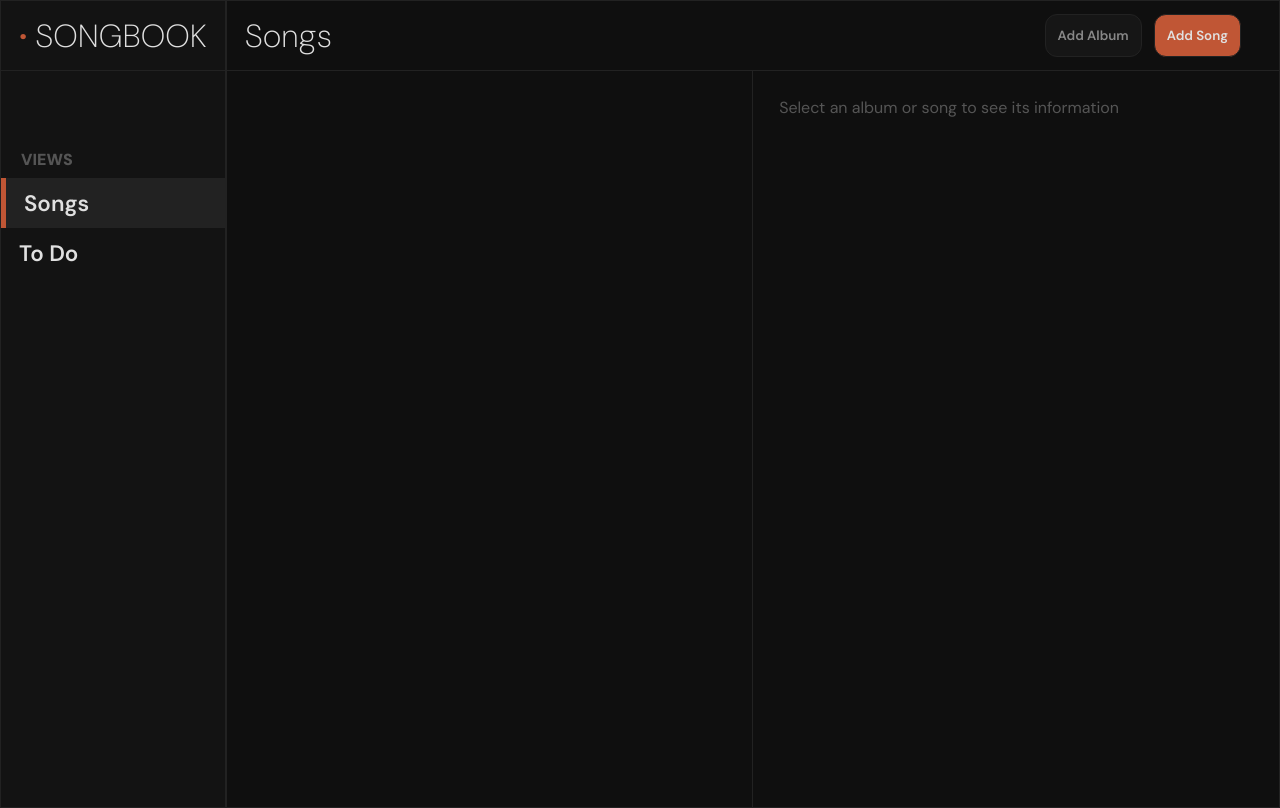
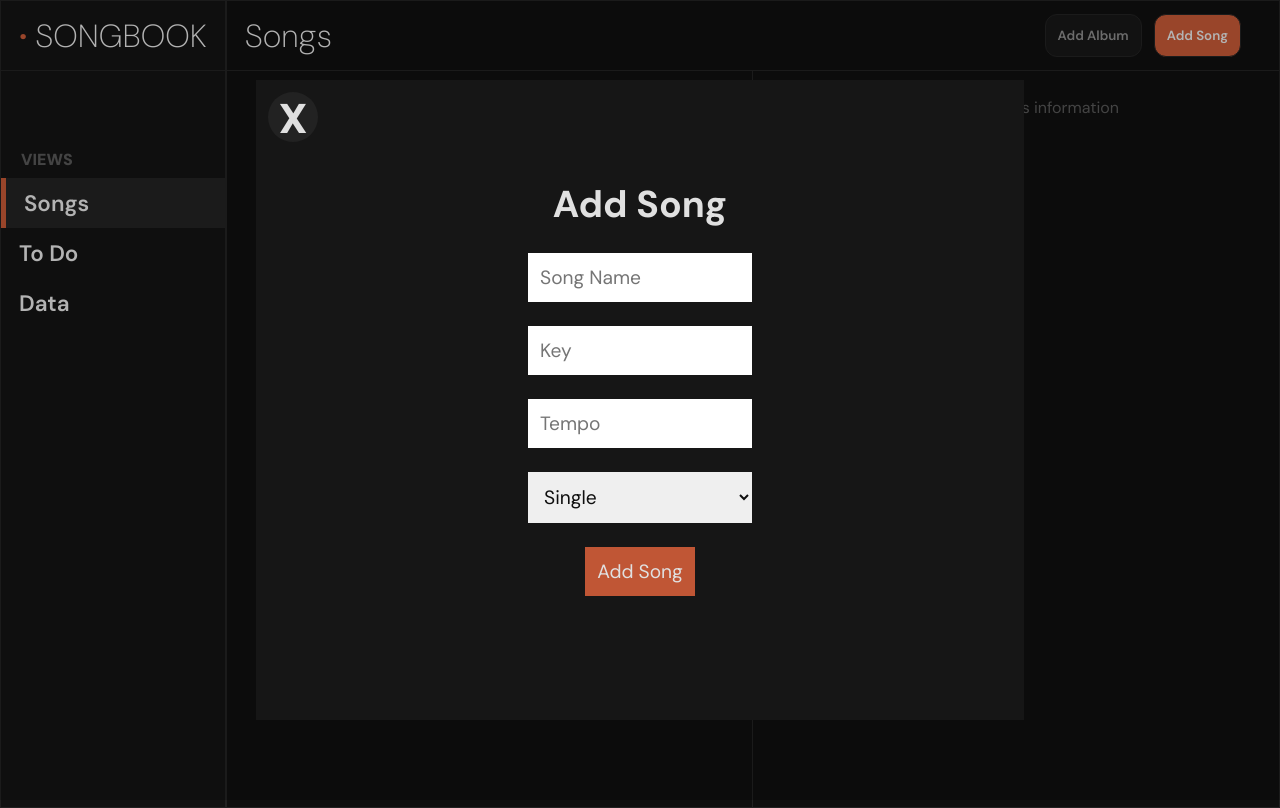
Before and after one commit to OliverSlate/songbook, a React (Vite) app: page / in a window 1280 px wide. Both pictures are taken after a click on the button "Add Song". Built offline with nearby package versions, Linux system fonts and the light colour scheme; a web font is replaced by a local one.

Commit message:
Finished adding albums/songs/sections

```diff
--- a/src/App.tsx
+++ b/src/App.tsx
@@ -2,8 +2,15 @@ import { useState } from "react";
 import Songs from "./components/Songs";
 import Todo from "./components/Todo";
 
+type AppState = "Songs" | "Todo" | "Data";
+
 function App() {
-  const [currentPage, setCurrentPage] = useState(0);
+  const [appState, setAppState] = useState<AppState>("Songs");
+  const views = {
+    Songs: <Songs></Songs>,
+    Todo: <Todo></Todo>,
+    Data: <p>Data view in the future</p>,
+  };
   return (
     <>
       <div className="main">
@@ -13,21 +20,25 @@ function App() {
           </div>
           <p>VIEWS</p>
           <button
-            className={currentPage === 0 ? "active" : ""}
-            onClick={() => setCurrentPage(0)}
+            className={appState === "Songs" ? "active" : ""}
+            onClick={() => setAppState("Songs")}
           >
             Songs
           </button>
           <button
-            className={currentPage === 1 ? "active" : ""}
-            onClick={() => setCurrentPage(1)}
+            className={appState === "Todo" ? "active" : ""}
+            onClick={() => setAppState("Todo")}
           >
             To Do
           </button>
+          <button
+            className={appState === "Data" ? "active" : ""}
+            onClick={() => setAppState("Data")}
+          >
+            Data
+          </button>
         </div>
-        <div className="right">
-          {currentPage === 0 ? <Songs></Songs> : <Todo></Todo>}
-        </div>
+        <div className="right">{views[appState]}</div>
       </div>
     </>
   );
--- a/src/components/Songs.tsx
+++ b/src/components/Songs.tsx
@@ -10,8 +10,8 @@ type Song = {
   id: string;
   name: string;
   key: string;
-  tempo: number;
-  albumId: string;
+  tempo: string;
+  albumId: string | null;
   sections: Section[];
 };
 type Section = {
@@ -47,10 +47,21 @@ export default function Songs() {
     () => songs.songs.filter((s: Song) => s.albumId === null),
     [songs],
   );
+  const [showAddAlbum, setShowAddAlbum] = useState(false);
+  const [newAlbumName, setNewAlbumName] = useState("");
+  const [newRelDate, setNewRelDate] = useState("");
+
+  const [showAddSong, setShowAddSong] = useState(false);
+  const [newSongName, setNewSongName] = useState("");
+  const [newSongKey, setNewSongKey] = useState("");
+  const [newSongTempo, setNewSongTempo] = useState<string>("");
+  const [newAlbumId, setNewAlbumId] = useState<string | null>(null);
 
   const [showAddSec, setShowAddSec] = useState(false);
   const [newSecName, setNewSecName] = useState("");
   const [newSecContent, setNewSecContent] = useState("");
+
+  const [err, setErr] = useState("");
 
   function addAlbum() {
     /*
@@ -68,12 +79,16 @@ export default function Songs() {
     });
   }
   function addSong() {
+    if (newSongName === "") {
+      setErr("Song name can't be empty.");
+      return;
+    }
     const newSong: Song = {
       id: crypto.randomUUID(),
-      name: "test song",
-      key: "C minor",
-      tempo: 174,
-      albumId: "0",
+      name: newSongName,
+      key: newSongKey,
+      tempo: newSongTempo,
+      albumId: newAlbumId,
       sections: [],
     };
     setSongs((prev: any) => {
@@ -81,6 +96,11 @@ export default function Songs() {
       localStorage.setItem("songs", JSON.stringify(updated));
       return updated;
     });
+    setNewSongName("");
+    setNewSongKey("");
+    setNewSongTempo("");
+    setErr("");
+    setShowAddSong(false);
   }
   function addSection({
     selected,
@@ -89,13 +109,30 @@ export default function Songs() {
     selected: Selection;
     songs: Song[];
   }) {
-    const song = songs.find((s: Song) => s.id === selected?.id);
-    const newSection: Section = {
-      order: song?.sections.length,
-      name: newSecName,
-      content: newSecContent,
-    };
-    console.log(newSection);
+    if (newSecName === "") {
+      setErr("Name can't be empty.");
+      return;
+    }
+    setSongs((prev: { songs: Song[] }) => {
+      const updatedSongs = prev.songs.map((s: Song) => {
+        if (s.id !== selected?.id) return s;
+        const newSection: Section = {
+          order: s.sections.length,
+          name: newSecName,
+          content: newSecContent,
+        };
+        return { ...s, sections: [...s.sections, newSection] };
+      });
+
+      const updated = { songs: updatedSongs };
+      localStorage.setItem("songs", JSON.stringify(updated));
+      return updated;
+    });
+
+    setNewSecName("");
+    setNewSecContent("");
+    setErr("");
+    setShowAddSec(false);
   }
   function CurrentPanel({
     selected,
@@ -148,7 +185,8 @@ export default function Songs() {
         <div className="sections">
           {song.sections.map((sec) => (
             <div className="section" key={sec.order}>
-              {sec.name}
+              <p className="sec-name">{sec.name.toUpperCase()}</p>
+              <p className="sec-content">{sec.content}</p>
             </div>
           ))}
           {song.sections.length === 0 ? (
@@ -158,41 +196,15 @@ export default function Songs() {
                 Add a section
               </button>
             </>
-          ) : null}
+          ) : (
+            <button
+              className="add-sec non-empty"
+              onClick={() => setShowAddSec(true)}
+            >
+              +
+            </button>
+          )}
         </div>
-        {showAddSec && (
-          <div className="vignette">
-            <div className="view">
-              <button
-                className="exit"
-                onClick={() => {
-                  setShowAddSec(false);
-                }}
-              >
-                X
-              </button>
-              <h3>Add Section</h3>
-              <input
-                type="text"
-                placeholder="Section Name"
-                value={newSecName}
-                onChange={(e) => setNewSecName(e.target.value)}
-              />
-              <textarea
-                rows={10}
-                placeholder="Content"
-                value={newSecContent}
-                onChange={(e) => setNewSecContent(e.target.value)}
-              ></textarea>
-              <button
-                className="submit"
-                onClick={() => addSection({ selected, songs })}
-              >
-                Add Section
-              </button>
-            </div>
-          </div>
-        )}
       </div>
     );
   }
@@ -204,10 +216,59 @@ export default function Songs() {
           <button id="add-album" onClick={addAlbum}>
             Add Album
           </button>
-          <button id="add-song" onClick={addSong}>
+          <button id="add-song" onClick={() => setShowAddSong(true)}>
             Add Song
           </button>
         </div>
+        {showAddSong && (
+          <div className="vignette">
+            <div className="view">
+              <button
+                className="exit"
+                onClick={() => {
+                  setShowAddSong(false);
+                }}
+              >
+                X
+              </button>
+              <h3>Add Song</h3>
+              <input
+                type="text"
+                placeholder="Song Name"
+                value={newSongName}
+                onChange={(e) => setNewSongName(e.target.value)}
+              />
+              <input
+                type="text"
+                placeholder="Key"
+                value={newSongKey}
+                onChange={(e) => setNewSongKey(e.target.value)}
+              />
+              <input
+                type="number"
+                placeholder="Tempo"
+                value={newSongTempo}
+                onChange={(e) => setNewSongTempo(e.target.value)}
+              />
+              <select
+                name="newAlbumId"
+                id="newAlbumId"
+                onChange={(e) => setNewAlbumId(e.target.value)}
+              >
+                <option value="">Single</option>
+                {albums.albums.map((album: Album) => (
+                  <option key={album.id} value={album.id}>
+                    {album.name}
+                  </option>
+                ))}
+              </select>
+              <button className="submit" onClick={() => addSong()}>
+                Add Song
+              </button>
+              <p>{err}</p>
+            </div>
+          </div>
+        )}
       </div>
       <div className="songs">
         <div className="releases">
@@ -241,7 +302,7 @@ export default function Songs() {
                       } else setSelected({ type: "song", id: song.id });
                     }}
                   >
-                    {song.name}-{song.id}
+                    {song.name}
                   </div>
                 ))}
               </div>
@@ -254,8 +315,12 @@ export default function Songs() {
               {singles.map((song: Song) => (
                 <div
                   key={song.id}
-                  className="release-item song-item"
-                  onClick={() => setSelected({ type: "song", id: song.id })}
+                  className={`release-item song-item ${selected?.type === "song" && selected.id === song.id ? "selected" : ""}`}
+                  onClick={() => {
+                    if (song.id === selected?.id && selected?.type === "song") {
+                      setSelected(null);
+                    } else setSelected({ type: "song", id: song.id });
+                  }}
                 >
                   {song.name}
                 </div>
@@ -271,6 +336,40 @@ export default function Songs() {
           ></CurrentPanel>
         </div>
       </div>
+      {showAddSec && (
+        <div className="vignette">
+          <div className="view">
+            <button
+              className="exit"
+              onClick={() => {
+                setShowAddSec(false);
+              }}
+            >
+              X
+            </button>
+            <h3>Add Section</h3>
+            <input
+              type="text"
+              placeholder="Section Name"
+              value={newSecName}
+              onChange={(e) => setNewSecName(e.target.value)}
+            />
+            <textarea
+              rows={10}
+              placeholder="Content"
+              value={newSecContent}
+              onChange={(e) => setNewSecContent(e.target.value)}
+            ></textarea>
+            <button
+              className="submit"
+              onClick={() => addSection({ selected, songs })}
+            >
+              Add Section
+            </button>
+            <p>{err}</p>
+          </div>
+        </div>
+      )}
     </>
   );
 }
--- a/src/index.css
+++ b/src/index.css
@@ -30,10 +30,14 @@ button:hover {
   cursor: pointer;
   background-color: #161616;
 }
-input, textarea {
+input, textarea, select {
+  width: 35%;
   padding: 12px;
   color: var(--bg);
   font-size: 1.2rem;
+}
+option {
+  color:#0f0f0f;
 }
 .submit {
   padding: 12px;
@@ -302,3 +306,33 @@ li:last-of-type {
   background-color: var(--accent);
   border-radius: 12px;
 }
+.add-sec:hover {
+  background-color: var(--accent-light);
+}
+.non-empty {
+  width: 30px;
+  height: 30px;
+  font-size: 1.5rem;
+  background-color: var(--surface-secondary);
+  border: 2px solid var(--border-s);
+  display: flex;
+  align-items: center;
+  justify-content: center;
+  padding: 0;
+}
+.section {
+  width: 90%;
+  background-color: var(--surface-secondary);
+  border: 2px solid var(--border-s);
+  padding: 10px;
+  border-radius: 12px;
+  margin-bottom: 20px;
+}
+.sec-name {
+  font-size: 0.9rem;
+  font-weight: 700;
+  color: var(--text-muted);
+}
+.sec-content {
+
+}
```
